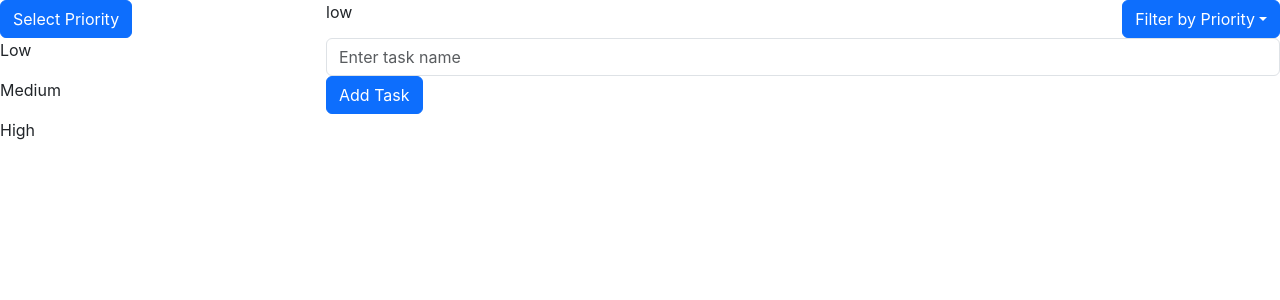
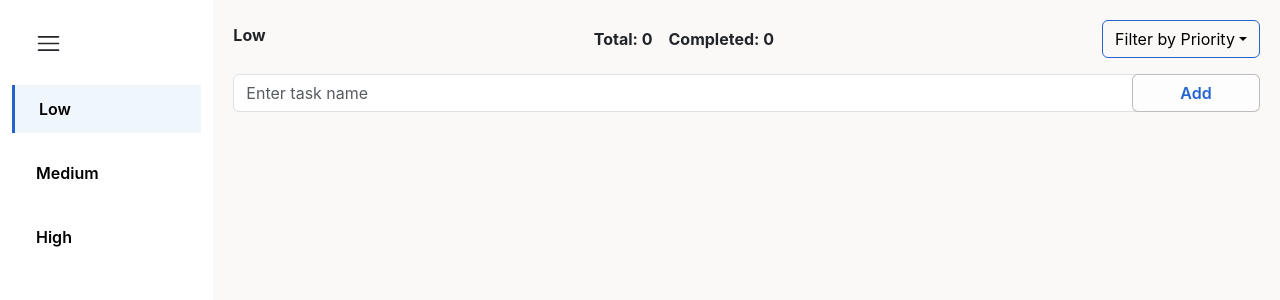
Before and after one commit to rifatjahan823/todo-list-app, a React (Create React App) app: page / in a window 1280 px wide. Shown: the top 300 px of the page. Built offline with nearby package versions, Linux system fonts and the light colour scheme.

Commit message:
create todolist/item with custome css

```diff
--- a/package.json
+++ b/package.json
@@ -10,6 +10,7 @@
     "react": "^18.2.0",
     "react-bootstrap": "^2.10.1",
     "react-dom": "^18.2.0",
+    "react-icons": "^5.0.1",
     "react-scripts": "5.0.1",
     "web-vitals": "^2.1.4"
   },
--- /dev/null
+++ b/src/App.css
@@ -0,0 +1,3 @@
+body{
+    background-color: #FAF9F8;
+}
--- a/src/App.js
+++ b/src/App.js
@@ -1,5 +1,6 @@
 import React from 'react';
 import TodoApp from './components/TodoApp';
+import './App.css'
 
 const App = () => {
   return (
--- a/src/components/AddTodoForm.jsx
+++ b/src/components/AddTodoForm.jsx
@@ -3,16 +3,25 @@ import { Form, Button, Offcanvas, Row, Col } from "react-bootstrap";
 import TodoList from "./TodoList";
 import FilterOptions from "./ui/FilterOptions";
 import { useState } from "react";
+import { RxHamburgerMenu } from "react-icons/rx";
+import "../styles/AddTodoForm.css";
 
+const AddTodoForm = ({
+  addTask,
+  tasks,
+  deleteTask,
+  toggleTaskCompletion,
+  editTask,
+}) => {
+  const [taskName, setTaskName] = useState("");
+  const [priority, setPriority] = useState("low");
+  const [showPriorityMenu, setShowPriorityMenu] = useState(false);
+  const [filter, setFilter] = useState("all");
+  const totalTasks = tasks?.length;
+  const completedTasks = tasks?.filter((task) => task.completed).length;
 
-const AddTodoForm = ({ addTask, tasks, deleteTask, toggleTaskCompletion, editTask }) => {
-    const [taskName, setTaskName] = useState("");
-    const [priority, setPriority] = useState("low"); // Default priority
-    const [showPriorityMenu, setShowPriorityMenu] = useState(false);
-    const [filter, setFilter] = useState('all');
-
-    const filteredTasks = tasks.filter(task => {
-      if (filter === 'all') return true;
+  const filteredTasks = tasks.filter((task) => {
+    if (filter === "all") return true;
     return task.priority === filter;
   });
 
@@ -37,10 +46,11 @@ const AddTodoForm = ({ addTask, tasks, deleteTask, toggleTaskCompletion, editTas
   return (
     <>
       <Row>
-        <Col xs={3} style={{ height: "100vh" }}>
-          <Button variant="primary" onClick={() => setShowPriorityMenu(true)}>
-            Select Priority
-          </Button>
+        <Col xs={2} className="sidebar">
+          <RxHamburgerMenu
+            style={{ fontSize: "25px", marginLeft: "24px" }}
+            onClick={() => setShowPriorityMenu(true)}
+          />
           <Offcanvas
             responsive="lg"
             show={showPriorityMenu}
@@ -50,34 +60,55 @@ const AddTodoForm = ({ addTask, tasks, deleteTask, toggleTaskCompletion, editTas
               <Offcanvas.Title>Select Priority</Offcanvas.Title>
             </Offcanvas.Header>
             <Offcanvas.Body>
-              <div>
-                <p onClick={() => handlePriorityClick("low")}>Low</p>
-                <p onClick={() => handlePriorityClick("medium")}>Medium</p>
-                <p onClick={() => handlePriorityClick("high")}>High</p>
+              <div className="priority">
+                <p
+                  className={priority === "low" ? "active" : ""}
+                  onClick={() => handlePriorityClick("low")}
+                >
+                  Low
+                </p>
+                <p
+                  className={priority === "medium" ? "active" : ""}
+                  onClick={() => handlePriorityClick("medium")}
+                >
+                  Medium
+                </p>
+                <p
+                  className={priority === "high" ? "active" : ""}
+                  onClick={() => handlePriorityClick("high")}
+                >
+                  High
+                </p>
               </div>
             </Offcanvas.Body>
           </Offcanvas>
         </Col>
-        <Col xs={9}>
-          <Form onSubmit={handleSubmit}>
+        <Col xs={10} className="add_to_form_right">
+          <Form onSubmit={handleSubmit} className="form_section">
             <Form.Group controlId="taskNameInput">
-              <div className="d-flex justify-content-between flex-wrap">
-                <Form.Label>{priority}</Form.Label>
-
+              <div className="d-flex justify-content-between flex-wrap align-items-center mb-3">
+                <Form.Label className="fw-bold text-capitalize">
+                  {priority}
+                </Form.Label>
+                <div className='d-flex align-items-center'>
+                  <p className='fw-bold me-3 mb-0'>Total: {totalTasks}</p>
+                  <p className='fw-bold mb-0'>Completed: {completedTasks}</p>
+                </div>
                 <FilterOptions setFilter={setFilter} />
               </div>
-
+              <div className="task-input-area">
               <Form.Control
                 type="text"
                 placeholder="Enter task name"
                 value={taskName}
                 onChange={(e) => setTaskName(e.target.value)}
               />
+               <Button type="submit">Add</Button>
+              </div>
             </Form.Group>
-            <Button type="submit">Add Task</Button>
           </Form>
           <TodoList
-            tasks={filteredTasks} // Pass filteredTasks instead of tasks
+            tasks={filteredTasks}
             deleteTask={deleteTask}
             toggleTaskCompletion={toggleTaskCompletion}
             editTask={editTask}
--- a/src/components/TodoApp.jsx
+++ b/src/components/TodoApp.jsx
@@ -1,5 +1,6 @@
 import React, { useEffect, useState } from 'react';
 import AddTodoForm from './AddTodoForm';
+import { Container } from 'react-bootstrap';
 
 const TodoApp = () => {
     const [tasks, setTasks] = useState(() => {
@@ -33,12 +34,12 @@ const TodoApp = () => {
         );
       };
     return (
-        <div>
+        <Container fluid>
         <AddTodoForm addTask={addTask}  tasks={tasks}
           deleteTask={deleteTask}
           toggleTaskCompletion={toggleTaskCompletion}
           editTask={editTask}/>
-          </div>
+          </Container>
     );
 };
 
--- /dev/null
+++ b/src/components/TodoItem.jsx
@@ -0,0 +1,62 @@
+import React, { useState } from 'react';
+import '../styles/TodoItem.css'
+import { FaEdit } from "react-icons/fa";
+import { MdDelete } from "react-icons/md";
+import { FaSave } from "react-icons/fa";
+
+function TodoItem({ task, deleteTask, toggleTaskCompletion, editTask }) {
+  const [isEditing, setIsEditing] = useState(false);
+  const [editedTaskName, setEditedTaskName] = useState(task.name);
+
+  const handleDelete = () => {
+    deleteTask(task.id);
+  };
+
+  const handleToggleCompletion = () => {
+    toggleTaskCompletion(task.id);
+  };
+
+  const handleEdit = () => {
+    setIsEditing(true);
+  };
+
+  const handleSaveEdit = () => {
+    editTask(task.id, { ...task, name: editedTaskName });
+    setIsEditing(false);
+  };
+
+  const priorityClass = `priority-${task.priority}`;
+  const taskClassName = `todo_item ${task.completed ? 'completed' : ''} ${priorityClass}`;
+
+  return (
+    <div className={taskClassName}>
+      <div className='d-block w-100'>
+        {
+          !isEditing &&
+          <input
+            className='me-2 edit_checkbox'
+            type="checkbox"
+            checked={task.completed}
+            onChange={handleToggleCompletion}
+          />
+        }
+        <span className={task.completed ? 'completed-text' : ''}>{task.name}</span>
+      </div>
+      <div className="buttons d-flex ">
+        {!isEditing && (
+          <>
+            <div onClick={handleEdit}><FaEdit /></div>
+            <div onClick={handleDelete}><MdDelete /></div>
+          </>
+        )}
+      </div>
+      {isEditing && (
+        <div className="" onClick={handleSaveEdit}>
+          <FaSave className='save_icon'/>
+        </div>
+      )}
+    </div>
+  );
+}
+
+export default TodoItem;
--- a/src/components/TodoList.jsx
+++ b/src/components/TodoList.jsx
@@ -1,10 +1,35 @@
-import React from 'react';
+import React, { useState } from 'react';
+import TodoItem from './TodoItem';
 
-const TodoList = () => {
+
+const TodoList = ({ tasks, deleteTask, toggleTaskCompletion, editTask }) => {
+    const [filter, setFilter] = useState('all');
+
+
+    const filteredTasks = tasks?.filter(task => {
+      if (filter === 'all') return true;
+      return task.priority === filter;
+    });
+
+    // Sort tasks so that completed tasks come last
+    const sortedTasks = [...filteredTasks].sort((a, b) => {
+      if (a.completed && !b.completed) return 1;
+      if (!a.completed && b.completed) return -1;
+      return 0;
+    });
     return (
-        <div>
 
-        </div>
+        <div className="todo-list">
+        {sortedTasks.map((task) => (
+          <TodoItem
+            key={task.id}
+            task={task}
+            deleteTask={deleteTask}
+            toggleTaskCompletion={toggleTaskCompletion}
+            editTask={editTask}
+          />
+        ))}
+      </div>
     );
 };
 
--- a/src/components/ui/FilterOptions.jsx
+++ b/src/components/ui/FilterOptions.jsx
@@ -1,9 +1,10 @@
 import React from "react";
-import { Dropdown, DropdownButton } from "react-bootstrap";
+import { Dropdown, DropdownButton, Form } from "react-bootstrap";
+import '../../styles/FilterOptions.css'
 
 const FilterOptions = ({ setFilter }) => {
   return (
-    <div>
+    <div className="filter_option">
       <DropdownButton id="dropdown-basic-button" title="Filter by Priority">
         <Dropdown.Item onClick={() => setFilter("all")}>All</Dropdown.Item>
         <Dropdown.Item onClick={() => setFilter("low")}>Low</Dropdown.Item>
--- /dev/null
+++ b/src/styles/AddTodoForm.css
@@ -0,0 +1,44 @@
+.sidebar{
+    background-color: white;
+    height: 100vh;
+    padding-top: 30px;
+}
+.priority{
+    display: block;
+    width: 100%;
+    margin-top: 15%;
+}
+.priority p{
+    color: black;
+    cursor: pointer;
+    padding: 12px 24px 12px 24px;
+    font-weight: 600;
+}
+
+.priority .active {
+    background-color: #EFF6FC;
+    position: relative;
+    border-left: 3px solid #2564CF !important;
+
+  }
+ .add_to_form_right{
+   padding: 20px;
+ }
+
+ .task-input-area{
+display: flex;
+ }
+ .task-input-area .form-control{
+    width: 90%;
+    position: relative;
+ }
+
+ .task-input-area .btn{
+    color: #2564CF;
+    background-color: #FDFDFD;
+    border: 1px solid rgba(0, 0, 0, 0.26);
+    width: 10%;
+    font-weight: 600;
+    position: absolute;
+    right: 20px;
+ }
--- /dev/null
+++ b/src/styles/FilterOptions.css
@@ -0,0 +1,5 @@
+.filter_option .btn{
+background-color: transparent;
+color: black;
+border: 1px solid #2564CF;
+}
--- /dev/null
+++ b/src/styles/TodoItem.css
@@ -0,0 +1,25 @@
+.todo_item{
+    display: flex;
+    justify-content: space-between;
+    background: white;
+    padding: 10px;
+    margin: 10px 0;
+    border-radius: 10px;
+    box-shadow: -1px 0px 4px -2px black
+}
+.completed-text {
+    text-decoration: line-through;
+  }
+.todo_item .edit_input{
+   border: 0;
+}
+.todo_item .edit_input:focus-visible{
+  outline: none;
+}
+.save_icon{
+    color: #2564CF;
+    cursor: pointer;
+}
+.edit_checkbox{
+    border-radius: 50%;
+}
```
Also changed, not shown: 1 other file (tests, documents, lock files or other folders). Lines whose indentation alone changed are shown as unchanged.
